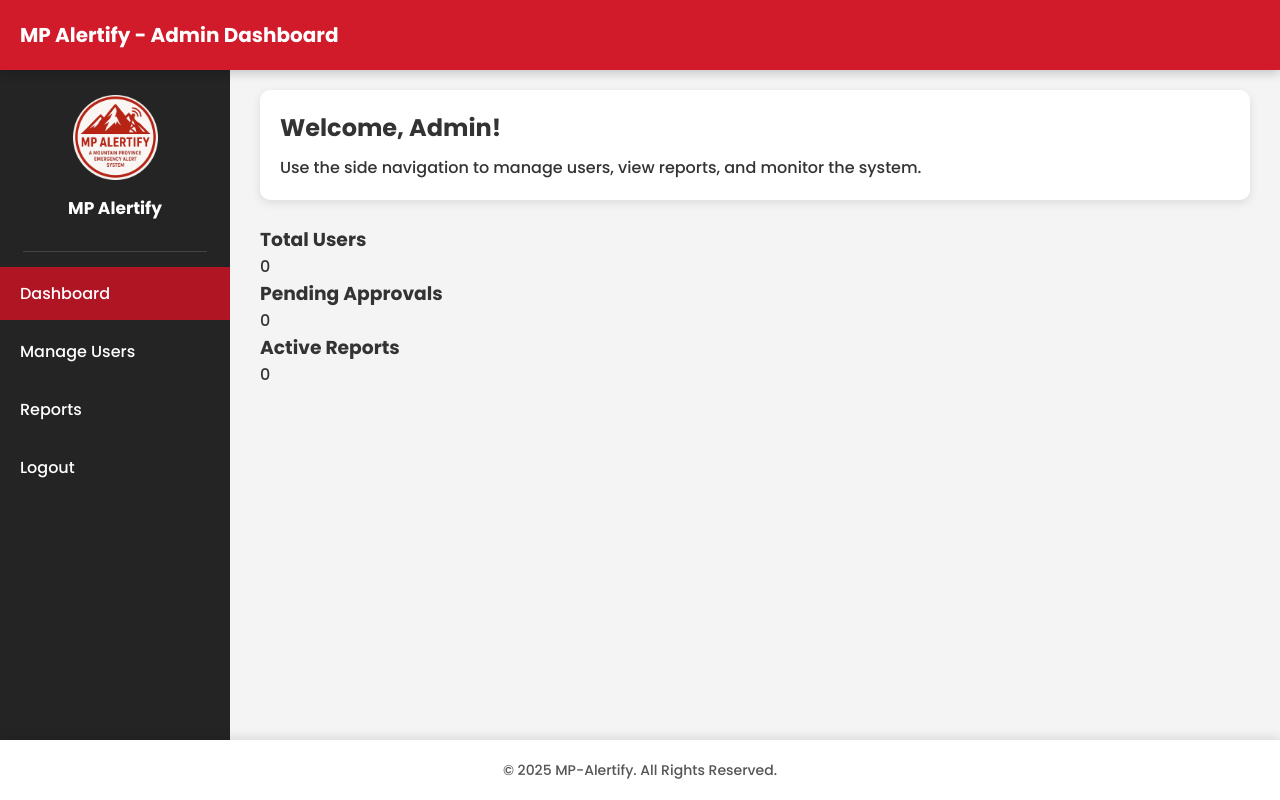
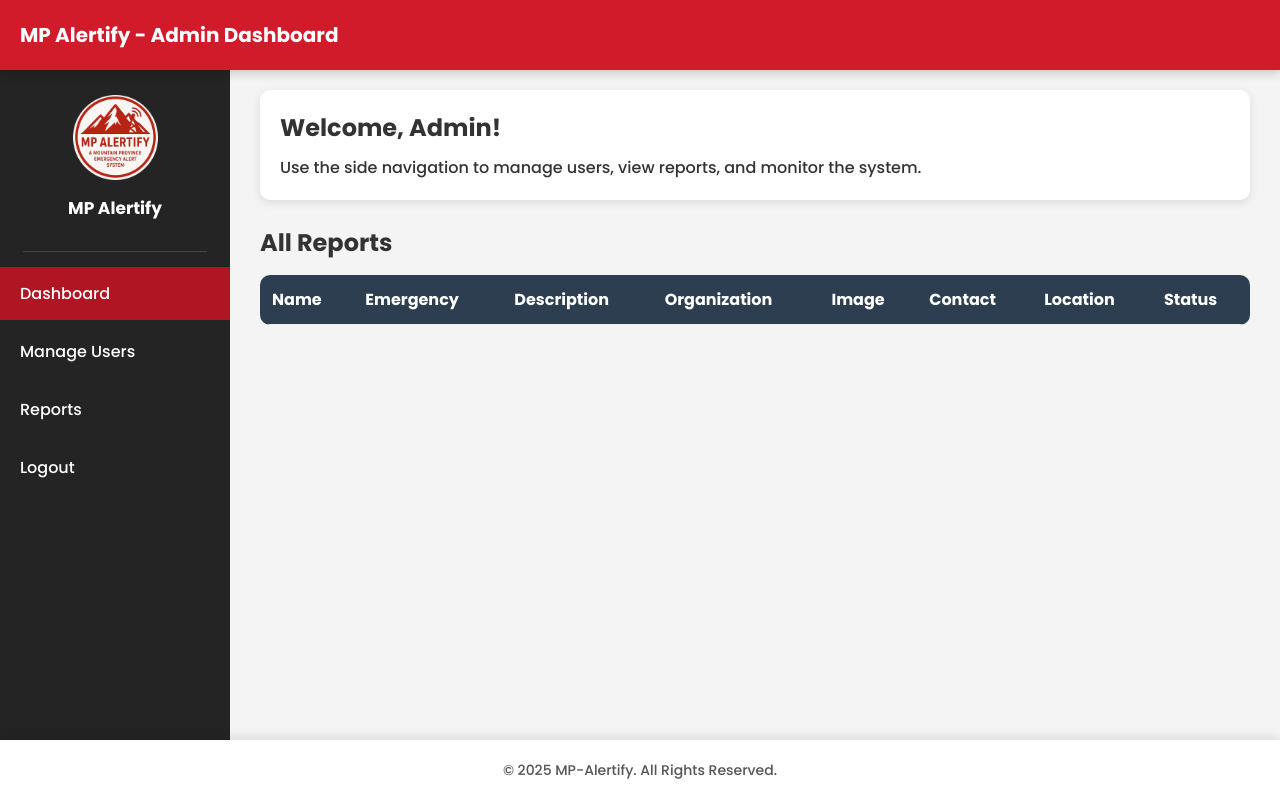
Before and after one commit to ZyaXielle04/MP-Alertify-Web, a Flask app: page /admin/reports in a window 1280 px wide. Run offline with Flask 3, Linux system fonts and the light colour scheme; lists and menus that the app fills with data are empty; parts of the project's set-up code (start-up, migrations or seed data) failed here and were passed over; some libraries are stand-ins or nearby versions.

Commit message:
added css and js

```diff
--- /dev/null
+++ b/static/css/reports.css
@@ -0,0 +1,30 @@
+.reports-table {
+  width: 100%;
+  border-collapse: collapse;
+  background: #fff;
+  border-radius: 10px;
+  overflow: hidden;
+}
+
+.reports-table th, .reports-table td {
+  padding: 12px;
+  border-bottom: 1px solid #eee;
+  text-align: left;
+}
+
+.reports-table th {
+  background: #2c3e50;
+  color: white;
+  font-weight: 600;
+}
+
+.reports-table tr:hover {
+  background: #f5f5f5;
+}
+
+.reports-table img {
+  width: 80px;
+  height: 80px;
+  object-fit: cover;
+  border-radius: 8px;
+}
--- /dev/null
+++ b/static/js/reports.js
@@ -0,0 +1,80 @@
+document.addEventListener("DOMContentLoaded", () => {
+    const reportsTableBody = document.getElementById("reportsTableBody");
+
+    async function fetchReports() {
+        try {
+            const reportsSnap = await db.ref("reports").get();
+            const usersSnap = await db.ref("users").get();
+
+            if (!reportsSnap.exists()) {
+                reportsTableBody.innerHTML = `
+                    <tr><td colspan="8" style="text-align:center;">No reports found</td></tr>
+                `;
+                return;
+            }
+
+            const reports = reportsSnap.val();
+            const users = usersSnap.exists() ? usersSnap.val() : {};
+
+            reportsTableBody.innerHTML = ""; // clear table
+
+            for (let id in reports) {
+                const r = reports[id];
+                const reporterId = r.reporter;
+                const user = users[reporterId] || {};
+
+                // Name + Contact
+                const name = user.name || "Unknown User";
+                const contact = user.contact || "N/A";
+
+                // Emergency
+                const emergency = r.emergency === "Others" ? r.otherEmergency : r.emergency;
+
+                // Organization
+                const org = user.organization || "N/A";
+
+                // Description
+                const description = r.additionalMessage || "No description";
+
+                // Image
+                const imageHtml = r.imageUrl
+                    ? `<img src="${r.imageUrl}" alt="Attachment">`
+                    : `<span>No Image</span>`;
+
+                // LOCATION HANDLING
+                let displayLocation = "N/A";
+
+                if (r.locationType === "HomeAddress") {
+                    displayLocation = user.homeAddress || "No Home Address";
+                } else if (r.locationType === "PresentAddress") {
+                    displayLocation = user.presentAddress || "No Present Address";
+                } else if (r.locationType === "Current Location" || r.locationType === "customLocation") {
+                    displayLocation = r.location || "Unknown Location";
+                }
+
+                // STATUS
+                const status = r.status || "Pending";
+
+                // Append to table
+                const row = `
+                    <tr>
+                        <td>${name}</td>
+                        <td>${emergency}</td>
+                        <td>${description}</td>
+                        <td>${org}</td>
+                        <td>${imageHtml}</td>
+                        <td>${contact}</td>
+                        <td>${displayLocation}</td>
+                        <td>${status}</td>
+                    </tr>
+                `;
+
+                reportsTableBody.insertAdjacentHTML("beforeend", row);
+            }
+        } catch (e) {
+            console.error("Error loading reports:", e);
+        }
+    }
+
+    fetchReports();
+});
--- a/templates/admin/reports.html
+++ b/templates/admin/reports.html
@@ -49,20 +49,25 @@
     </section>
 
     <section class="dashboard-cards">
-      <div class="card">
-        <h3>Total Users</h3>
-        <p id="totalUsers">0</p>
-      </div>
+      <h2 style="margin-bottom: 15px;">All Reports</h2>
 
-      <div class="card">
-        <h3>Pending Approvals</h3>
-        <p id="pendingUsers">0</p>
-      </div>
-
-      <div class="card">
-        <h3>Active Reports</h3>
-        <p id="activeReports">0</p>
-      </div>
+      <table id="reportsTable" class="reports-table">
+        <thead>
+          <tr>
+            <th>Name</th>
+            <th>Emergency</th>
+            <th>Description</th>
+            <th>Organization</th>
+            <th>Image</th>
+            <th>Contact</th>
+            <th>Location</th>
+            <th>Status</th>
+          </tr>
+        </thead>
+        <tbody id="reportsTableBody">
+          <!-- Reports will auto load here -->
+        </tbody>
+      </table>
     </section>
   </main>
 
```
